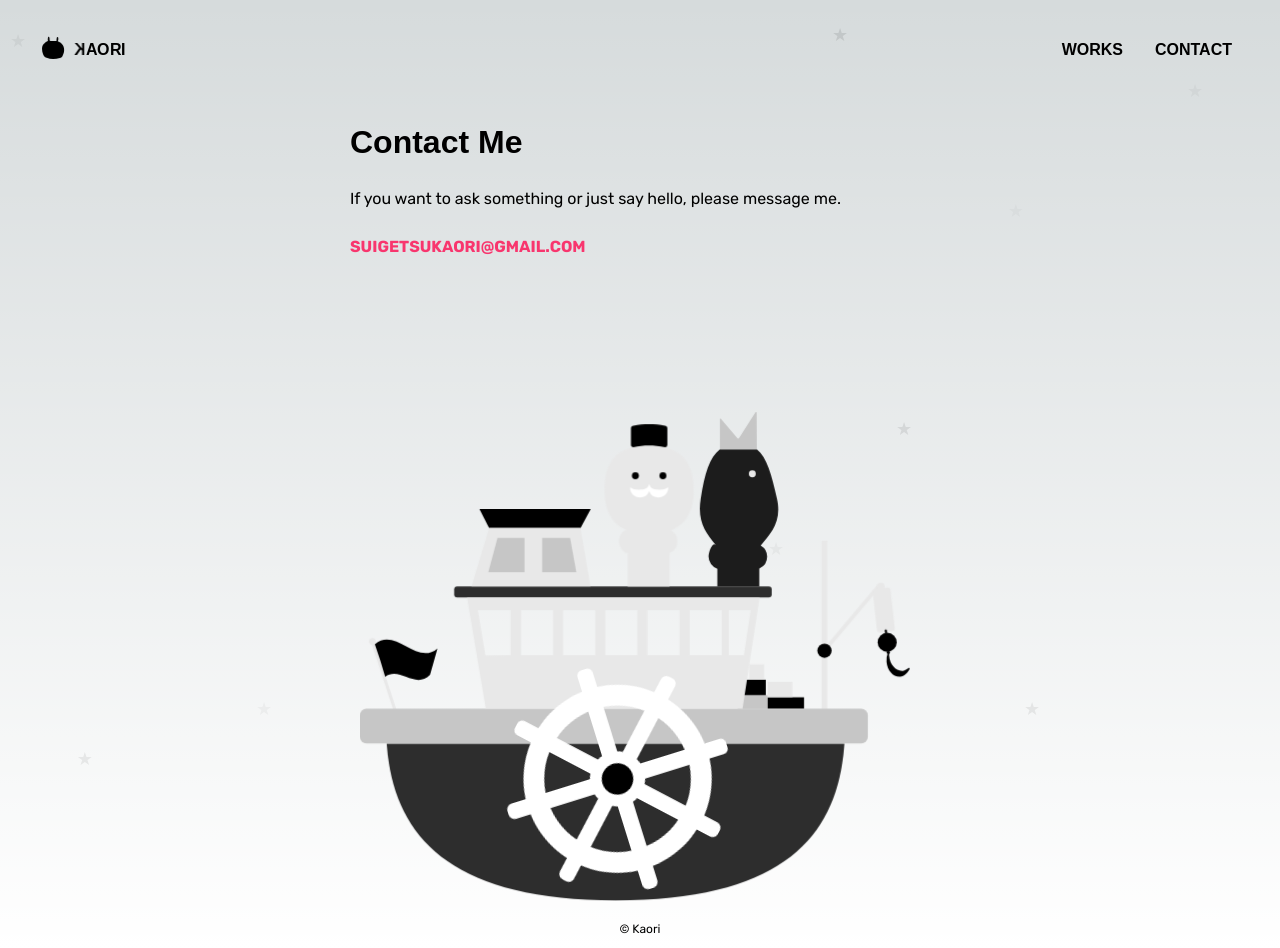
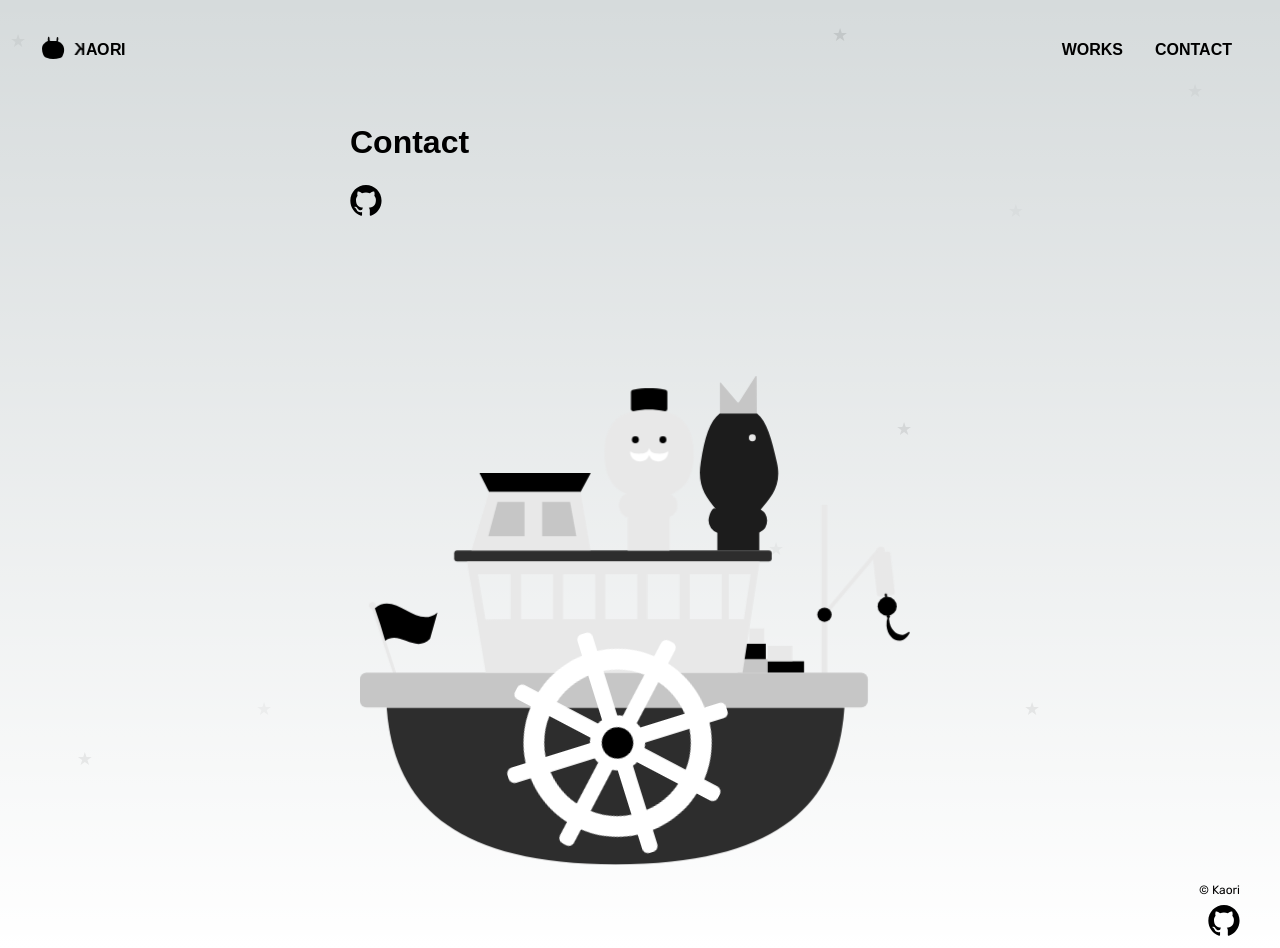
Before and after one commit to suige/portfolio-fe, a Next.js app: page /contact in a window 1280 px wide. Built offline with nearby package versions, Linux system fonts and the light colour scheme; no server answers; a web font is replaced by a local one.

Commit message:
feat: create social links (#39)
* feat: create social-links

* feat: add social-links to the footer

* feat: use social-links instead of an email

```diff
--- /dev/null
+++ b/src/app/components/social-links/icons/github-mark.tsx
@@ -0,0 +1,17 @@
+const GitHub = () => (
+  <svg
+    width="98"
+    height="96"
+    viewBox="0 0 98 98"
+    xmlns="http://www.w3.org/2000/svg"
+  >
+    <path
+      fillRule="evenodd"
+      clipRule="evenodd"
+      d="M48.854 0C21.839 0 0 22 0 49.217c0 21.756 13.993 40.172 33.405 46.69 2.427.49 3.316-1.059 3.316-2.362 0-1.141-.08-5.052-.08-9.127-13.59 2.934-16.42-5.867-16.42-5.867-2.184-5.704-5.42-7.17-5.42-7.17-4.448-3.015.324-3.015.324-3.015 4.934.326 7.523 5.052 7.523 5.052 4.367 7.496 11.404 5.378 14.235 4.074.404-3.178 1.699-5.378 3.074-6.6-10.839-1.141-22.243-5.378-22.243-24.283 0-5.378 1.94-9.778 5.014-13.2-.485-1.222-2.184-6.275.486-13.038 0 0 4.125-1.304 13.426 5.052a46.97 46.97 0 0 1 12.214-1.63c4.125 0 8.33.571 12.213 1.63 9.302-6.356 13.427-5.052 13.427-5.052 2.67 6.763.97 11.816.485 13.038 3.155 3.422 5.015 7.822 5.015 13.2 0 18.905-11.404 23.06-22.324 24.283 1.78 1.548 3.316 4.481 3.316 9.126 0 6.6-.08 11.897-.08 13.526 0 1.304.89 2.853 3.316 2.364 19.412-6.52 33.405-24.935 33.405-46.691C97.707 22 75.788 0 48.854 0z"
+      fill="currentColor"
+    />
+  </svg>
+);
+
+export default GitHub;
--- /dev/null
+++ b/src/app/components/social-links/index.module.css
@@ -0,0 +1,19 @@
+.socialLinks {
+  display: grid;
+  list-style: none;
+}
+
+.socialLink {
+  list-style: none;
+}
+
+.socialLink a {
+  width: 32px;
+  color: rgb(var(--foreground-rgb));
+}
+
+.socialLink svg,
+.socialLink img {
+  width: 100%;
+  height: auto;
+}
--- /dev/null
+++ b/src/app/components/social-links/index.tsx
@@ -0,0 +1,20 @@
+import GitHub from './icons/github-mark';
+import styles from './index.module.css';
+
+const SocialLinks = () => {
+  return (
+    <ul className={styles.socialLinks}>
+      <li className={styles.socialLink}>
+        <a
+          href="https://github.com/kaorios"
+          target="_blank"
+          rel="noopener noreferrer"
+        >
+          <GitHub />
+        </a>
+      </li>
+    </ul>
+  );
+};
+
+export { SocialLinks };
--- a/src/app/contact/page.tsx
+++ b/src/app/contact/page.tsx
@@ -1,3 +1,4 @@
+import { SocialLinks } from '../components/social-links';
 import styles from './page.module.css';
 import { Steamboat } from './steamboat';
 import { Metadata } from 'next';
@@ -9,11 +10,8 @@
 export default function Contact() {
   return (
     <main className={styles.main}>
-      <h1 className={styles.title}>Contact Me</h1>
-      <p>If you want to ask something or just say hello, please message me.</p>
-      <a href="mailto:suigetsukaori@gmail.com" className={styles.email}>
-        suigetsukaori@gmail.com
-      </a>
+      <h1 className={styles.title}>Contact</h1>
+      <SocialLinks />
       <div className={styles.imageWrapper}>
         <Steamboat />
       </div>
--- a/src/app/globals.css
+++ b/src/app/globals.css
@@ -18,6 +18,13 @@
   --background-end-rgb: 255, 255, 255;
 
   --callout-rgb: 248, 54, 110;
+  --global-padding: var(--size-5);
+}
+
+@media screen and (max-width: 768px) {
+  :root {
+    --global-padding: var(--size-3);
+  }
 }
 
 @media (prefers-color-scheme: dark) {
--- a/src/app/layout.module.css
+++ b/src/app/layout.module.css
@@ -8,12 +8,7 @@
   height: var(--header-height);
   display: grid;
   align-content: center;
-  padding: 0 var(--size-5);
-}
-@media screen and (max-width: 768px) {
-  .header {
-    padding: 0 var(--size-3);
-  }
+  padding: 0 var(--global-padding);
 }
 .globalNav {
   font-family: var(--font-family-h);
@@ -47,7 +42,11 @@
 .footer {
   grid-area: foot;
   margin: 0;
-  padding: var(--size-1) 0;
+  padding: var(--size-1) var(--global-padding);
+  display: grid;
+  grid-template-columns: 1fr;
+  justify-items: end;
+  gap: var(--size-1);
 }
 .footer .copyright {
   text-align: center;
--- a/src/app/layout.tsx
+++ b/src/app/layout.tsx
@@ -9,6 +9,7 @@
 import { Logo } from '@/app/components/logo';
 import { GlobalNavLink } from '@/app/components/global-nav-link';
 import { cookies } from 'next/headers';
+import { SocialLinks } from './components/social-links';
 
 const rubik = Rubik({
   subsets: ['latin'],
@@ -67,7 +68,8 @@
         </header>
         <div className={styles.container}>{children}</div>
         <footer className={styles.footer}>
-          <p className={styles.copyright}>&copy; Kaori</p>
+          <div className={styles.copyright}>&copy; Kaori</div>
+          <SocialLinks />
         </footer>
         {disabledLoadingAnimation === 'true' ? <></> : <FirstLoading />}
         <BackgroundStars />
```
Also changed, not shown: 1 other file (tests, documents, lock files or other folders).
